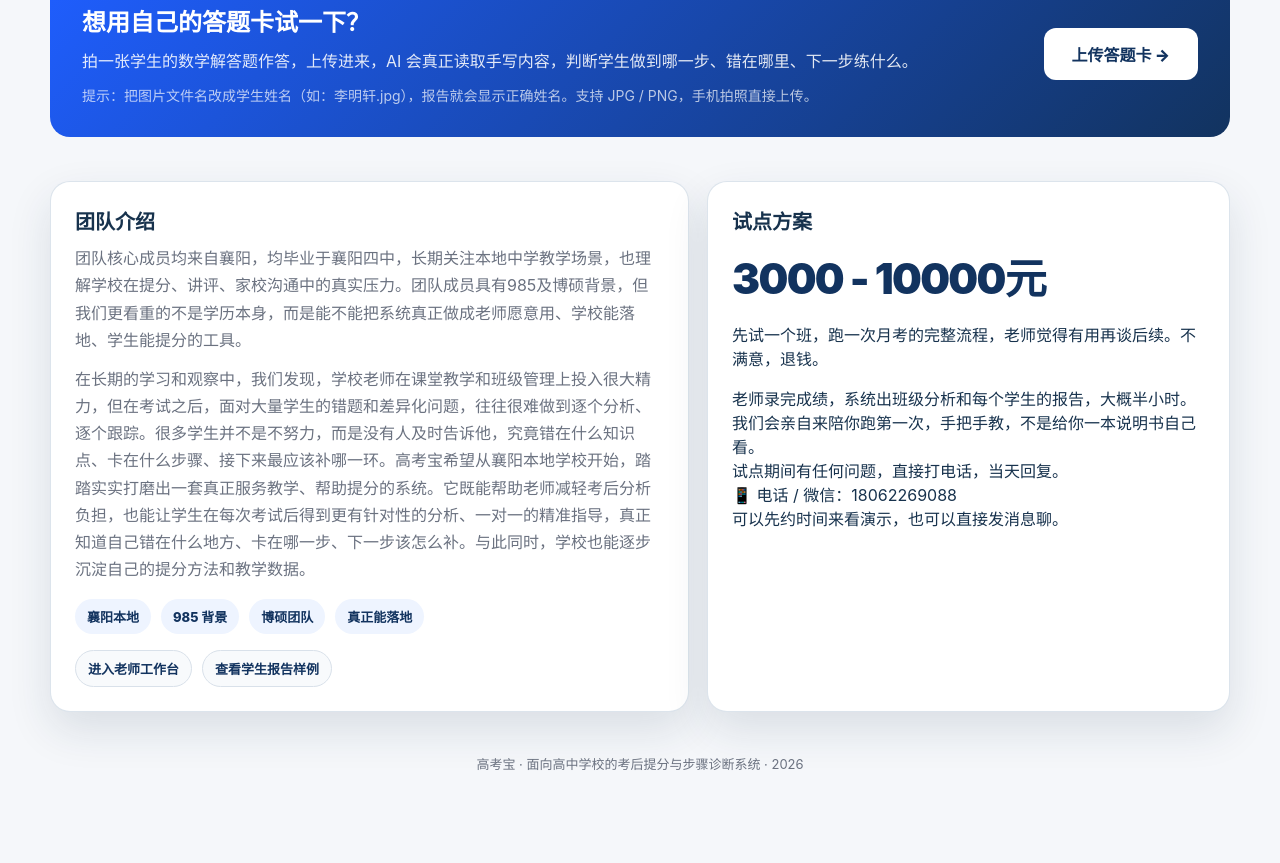
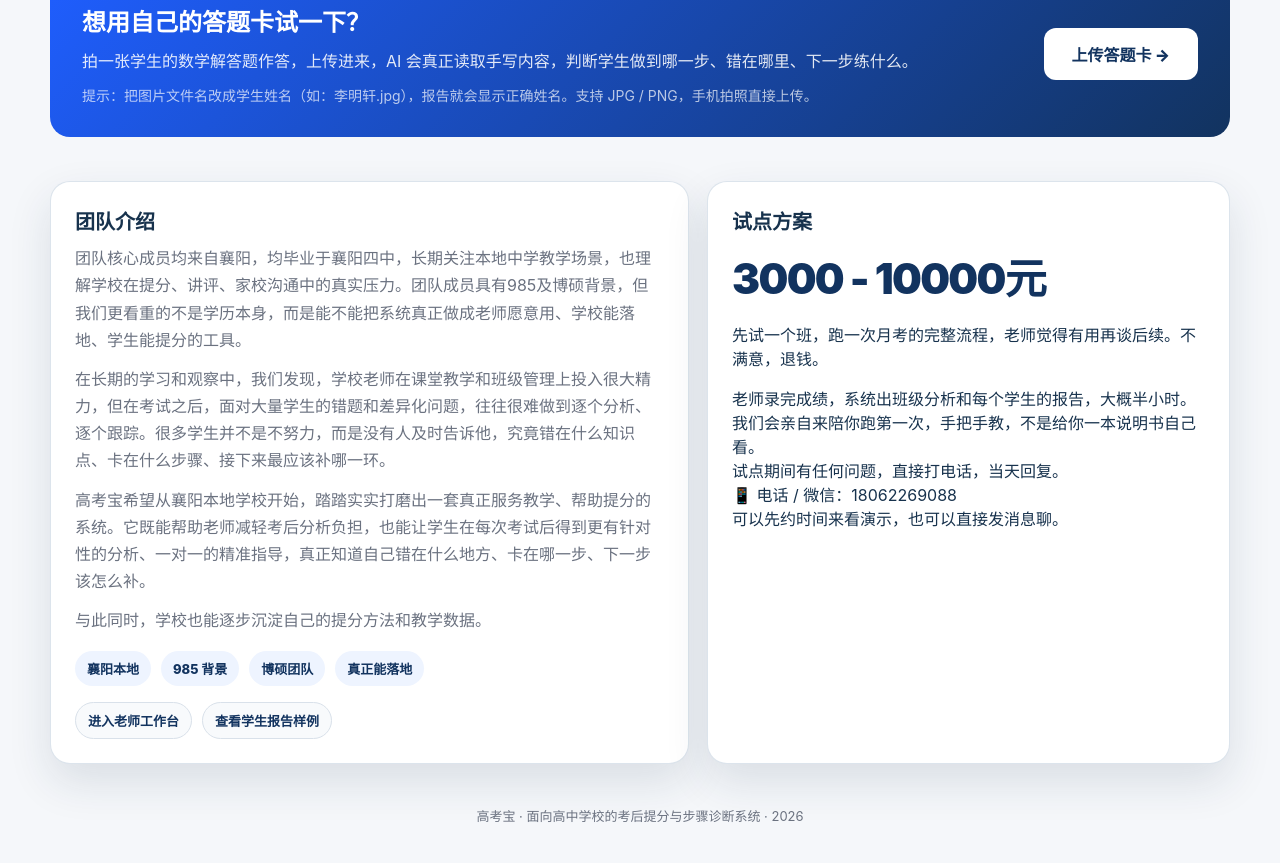
Before and after one commit to junxiangwang910-sketch/writemate-ai, a website: page gaokao/index.html in a window 1280 px wide. Shown: the part 1590-2453 px from the top of the page. Before the commit the page ends 2401 px from the top, so only its background shows below. Drawn offline with Linux system fonts and the light colour scheme.

Commit message:
fix: 调整团队介绍段落层次

```diff
--- a/gaokao/index.html
+++ b/gaokao/index.html
@@ -528,7 +528,13 @@
             团队核心成员均来自襄阳，均毕业于襄阳四中，长期关注本地中学教学场景，也理解学校在提分、讲评、家校沟通中的真实压力。团队成员具有985及博硕背景，但我们更看重的不是学历本身，而是能不能把系统真正做成老师愿意用、学校能落地、学生能提分的工具。
           </p>
           <p class="section-note" style="margin-top:12px">
-            在长期的学习和观察中，我们发现，学校老师在课堂教学和班级管理上投入很大精力，但在考试之后，面对大量学生的错题和差异化问题，往往很难做到逐个分析、逐个跟踪。很多学生并不是不努力，而是没有人及时告诉他，究竟错在什么知识点、卡在什么步骤、接下来最应该补哪一环。高考宝希望从襄阳本地学校开始，踏踏实实打磨出一套真正服务教学、帮助提分的系统。它既能帮助老师减轻考后分析负担，也能让学生在每次考试后得到更有针对性的分析、一对一的精准指导，真正知道自己错在什么地方、卡在哪一步、下一步该怎么补。与此同时，学校也能逐步沉淀自己的提分方法和教学数据。
+            在长期的学习和观察中，我们发现，学校老师在课堂教学和班级管理上投入很大精力，但在考试之后，面对大量学生的错题和差异化问题，往往很难做到逐个分析、逐个跟踪。很多学生并不是不努力，而是没有人及时告诉他，究竟错在什么知识点、卡在什么步骤、接下来最应该补哪一环。
+          </p>
+          <p class="section-note" style="margin-top:12px">
+            高考宝希望从襄阳本地学校开始，踏踏实实打磨出一套真正服务教学、帮助提分的系统。它既能帮助老师减轻考后分析负担，也能让学生在每次考试后得到更有针对性的分析、一对一的精准指导，真正知道自己错在什么地方、卡在哪一步、下一步该怎么补。
+          </p>
+          <p class="section-note" style="margin-top:12px">
+            与此同时，学校也能逐步沉淀自己的提分方法和教学数据。
           </p>
           <div class="team-badges">
             <span class="badge">襄阳本地</span>
```
